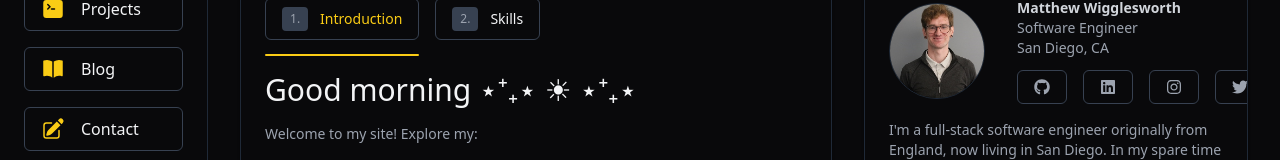
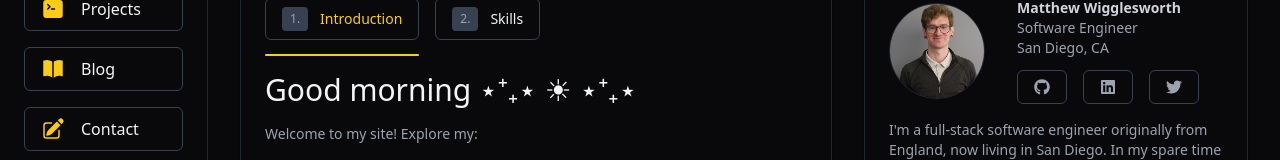
Before and after one commit to matt-wigg/matt-wigg-dot-com, a Next.js app: page / in a window 1280 px wide. Shown: the part 185-345 px from the top of the page. Built offline with nearby package versions, Linux system fonts and the light colour scheme.

Commit message:
remove instagram

```diff
--- a/src/components/SocialLinks.tsx
+++ b/src/components/SocialLinks.tsx
@@ -1,37 +1,32 @@
-import { FaGithub, FaLinkedin, FaTwitter, FaInstagram } from 'react-icons/fa';
-import Link from 'next/link';
-import Button from '@/components/Button';
+import { FaGithub, FaLinkedin, FaTwitter } from "react-icons/fa";
+import Link from "next/link";
+import Button from "@/components/Button";
 
 const socialLinks = [
   {
-    href: 'https://github.com/matt-wigg/',
+    href: "https://github.com/matt-wigg/",
     icon: FaGithub,
-    hover: 'hover:text-black dark:hover:text-white',
+    hover: "hover:text-black dark:hover:text-white",
   },
   {
-    href: 'https://www.linkedin.com/in/matt-wigg/',
+    href: "https://www.linkedin.com/in/matt-wigg/",
     icon: FaLinkedin,
-    hover: 'hover:text-blue-500 dark:hover:text-blue-400',
+    hover: "hover:text-blue-500 dark:hover:text-blue-400",
   },
   {
-    href: 'https://www.instagram.com/__matt_wigg/',
-    icon: FaInstagram,
-    hover: 'hover:text-pink-500 dark:hover:text-pink-400',
-  },
-  {
-    href: 'https://twitter.com/MrSoftwareGuy',
+    href: "https://twitter.com/MrSoftwareGuy",
     icon: FaTwitter,
-    hover: 'hover:text-blue-500 dark:hover:text-blue-400',
+    hover: "hover:text-blue-500 dark:hover:text-blue-400",
   },
 ];
 
 const SocialLinks = () => {
   return (
-    <div className='flex items-center justify-start space-x-4'>
+    <div className="flex items-center justify-start space-x-4">
       {socialLinks.map(({ href, icon: Icon, hover }) => (
-        <Link key={href} href={href} target='_blank'>
+        <Link key={href} href={href} target="_blank">
           <Button className={`group ${hover}`}>
-            <Icon className='h-4 w-4' />
+            <Icon className="h-4 w-4" />
           </Button>
         </Link>
       ))}
```
